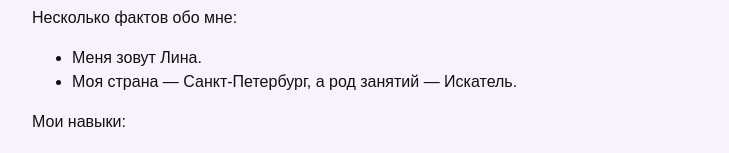
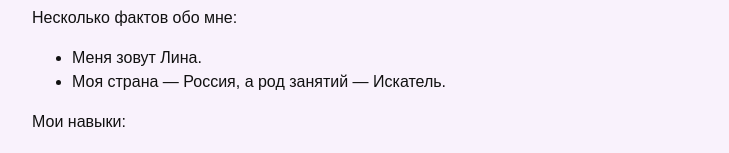
Before and after one commit to Lina-Al/fractastro, an Astro site: page /about in a window 1280 px wide. Shown: the part 346-499 px from the top of the page, without its empty margins (24-753 px from the left). Built offline with nearby package versions, Linux system fonts and the light colour scheme; Astro itself is replaced by a stand-in of ours.

Commit message:
исправления 3

```diff
--- a/src/pages/about.astro
+++ b/src/pages/about.astro
@@ -12,7 +12,7 @@ const pageTitle = "Обо мне";
 
 const identity = {
   firstName: "Лина",
-  country: "Санкт-Петербург",
+  country: "Россия",
   occupation: "Искатель",
 };
 
```
